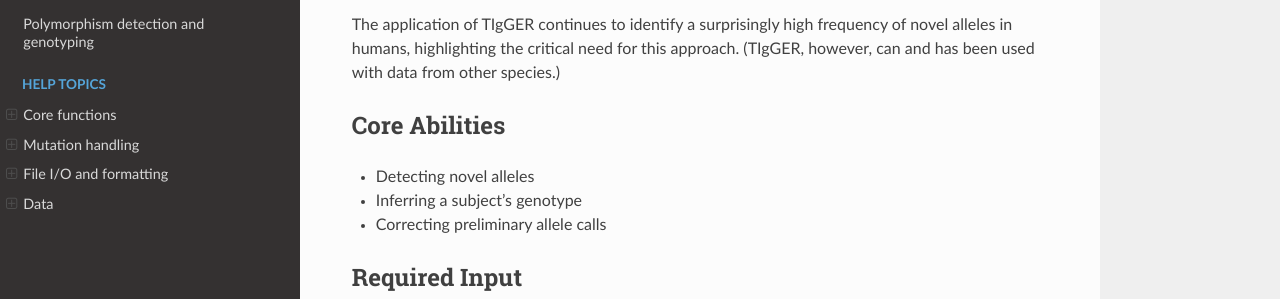
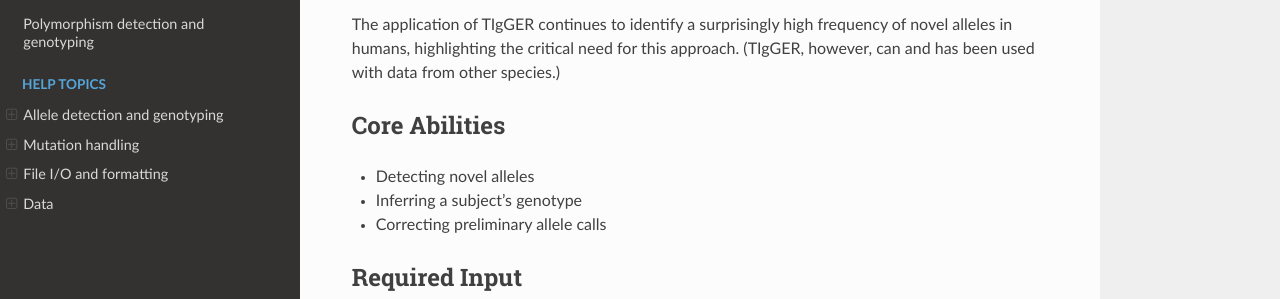
Before and after one commit to immcantation/tigger, an MkDocs documentation site: the page built from docs/index.md, in a window 1280 px wide. Shown: the part 411-710 px from the top of the page. Built offline with MkDocs 1.6.1, drawn with Linux system fonts in a browser that asks for light colours; nearby versions of some CDN libraries; old or Windows-style settings are respelled for this version of MkDocs.

```diff
--- a/mkdocs.yml
+++ b/mkdocs.yml
@@ -18,7 +18,7 @@ pages:
   - 'Vignettes':
     - 'Polymorphism detection and genotyping': vignettes/Tigger-Vignette.md
   - 'Help Topics':
-    - 'Core functions':
+    - 'Allele detection and genotyping':
       - topics/findNovelAlleles.md
       - topics/selectNovel.md
       - topics/plotNovel.md
@@ -26,6 +26,7 @@ pages:
       - topics/plotGenotype.md
       - topics/genotypeFasta.md
       - topics/reassignAlleles.md
+      - topics/generateEvidence.md
     - 'Mutation handling':
       - topics/getMutatedPositions.md
       - topics/getMutCount.md
```
Also changed, not shown: 3 other files.
